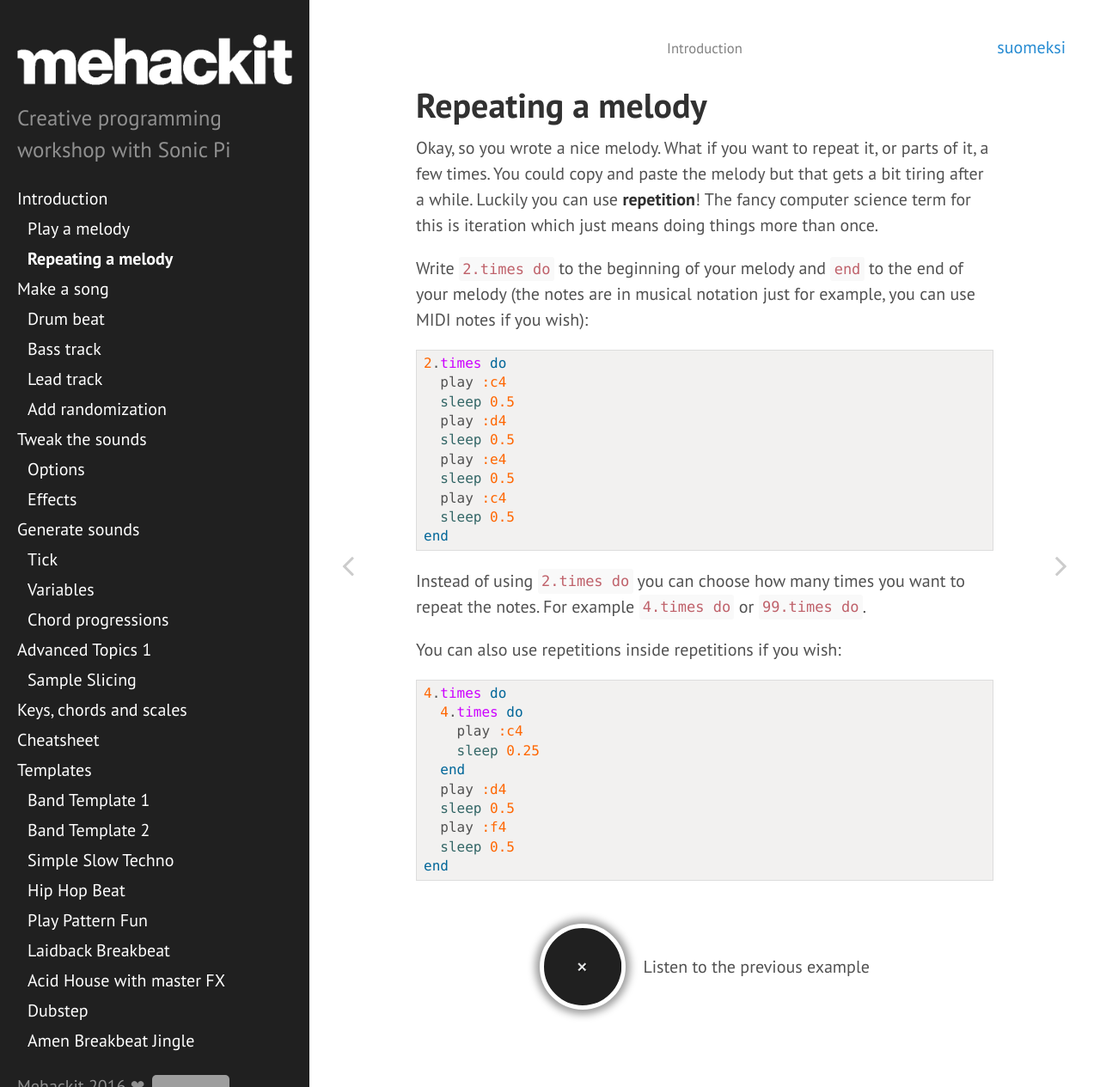
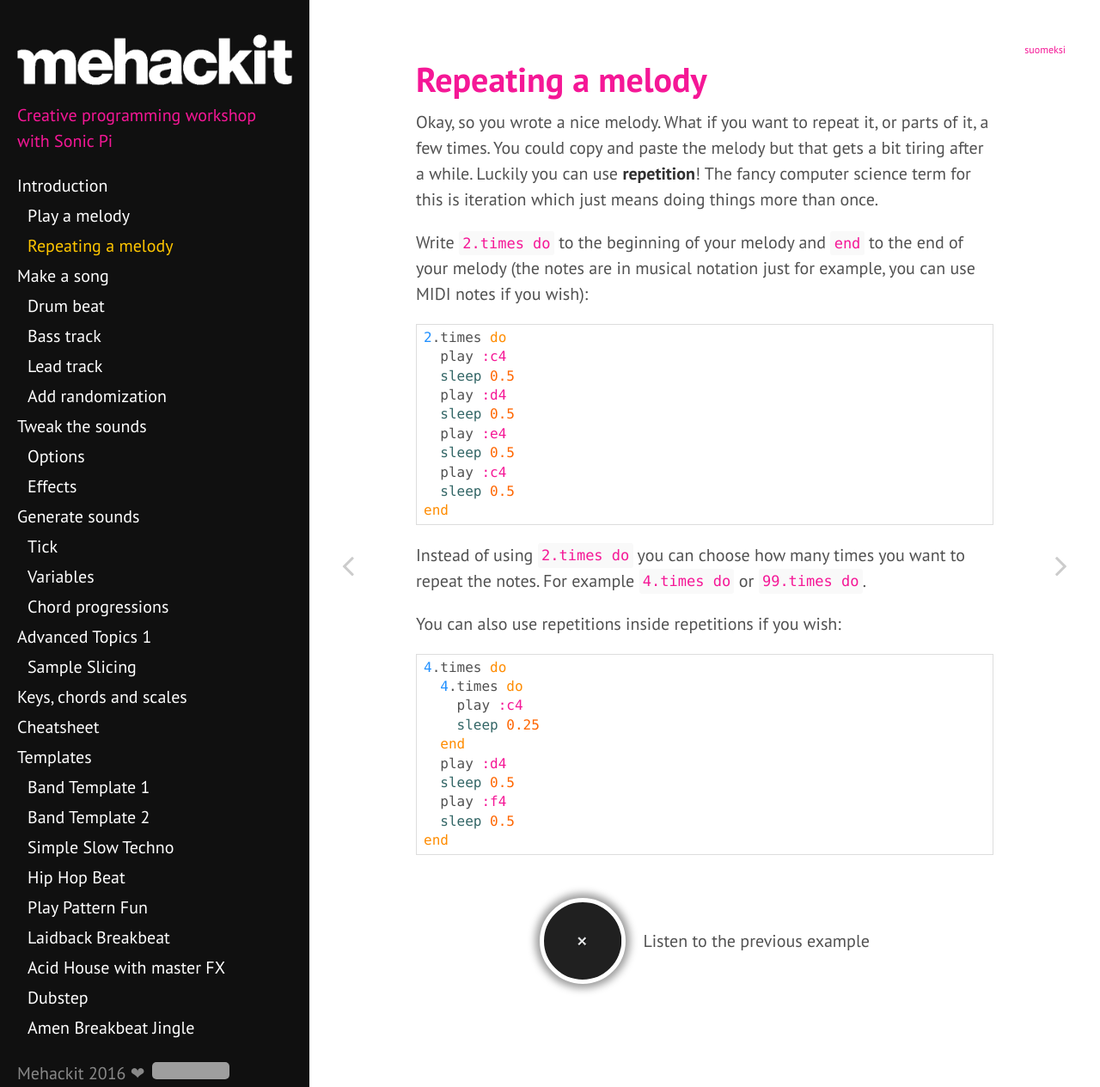
Before and after one commit to mehackit/sonic-pi-workshop, a Jekyll site: the page built from _exercises/en/01-introduction/03-loop-a-melody.md, in a window 1280 px wide and 1265 px high. Shown: the whole window at 86% size. Built offline with Jekyll 4.4.1, drawn with Linux system fonts in a browser that asks for light colours; nearby versions of some CDN libraries; some web fonts are replaced; grey boxes are pictures that could not be loaded.

Commit message:
Modified the css style of the pages to match the colors of Sonic Pi

```diff
--- a/_includes/index.html
+++ b/_includes/index.html
@@ -1,6 +1,6 @@
 <!-- <div class="page"> -->
 <div id="frontpage">
-  <h1>Mehackit</h1>
+  <!-- <img src="{{ "/assets/img/mehackit_logo_purple.png" | prepend: site.baseurl }}"> -->
   <h2>{% if page.lang == "fi" %} {{ site.description_fi }} {% else %} {{ site.description }} {% endif %}</h2>
   <img src="{{ "/assets/img/logo.png" | prepend: site.baseurl }}">
 </div>
--- a/assets/css/main.css
+++ b/assets/css/main.css
@@ -55,11 +55,12 @@ button {
 
 code.highlighter-rouge {
   padding: 0.25em;
-}
+  color: #f51796;
+ }
 
 pre {
   padding: 0.25em 0.5em;
-  background: #F2F1F0 none repeat scroll 0% 0%;
+  background: #FFFFFF none repeat scroll 0% 0%;
   border: 1px solid #DDD;
 }
 
@@ -81,6 +82,12 @@ img.inline {
   position: absolute;
   right: 2rem;
   z-index: 999;
+  color: #f51796;
+}
+
+.lang a {
+  color: #f51796;
+  font-size: 12px;
 }
 
 /*
@@ -94,7 +101,7 @@ img.inline {
   text-align: center;
   padding: 2rem 1rem;
   color: rgba(255,255,255,.5);
-  background-color: #202020;
+  background-color: #101010;
 }
 
 #sidebar_lead {
@@ -102,6 +109,8 @@ img.inline {
   display: inline-block;
   margin-bottom: 0px;
   text-align: left;
+  color: #f51796;
+  font-size: 1em;
 }
 
 #toggle {
@@ -175,6 +184,7 @@ img.inline {
 .sidebar-nav-item {
   display: block;
   line-height: 1.75;
+  font-size: 1em;
 }
 
 .sidebar-nav ul {
@@ -187,7 +197,9 @@ a.sidebar-nav-item:focus {
   text-decoration: underline;
 }
 .sidebar-nav-item.active {
-  font-weight: bold;
+  /* font-weight: bold; */
+  /* color: #fcff00; */
+  color: #ffc600;
 }
 
 /* Sticky sidebar
@@ -226,6 +238,12 @@ a.sidebar-nav-item:focus {
 .exercise {
   margin: 0px auto;
   max-width: 80%;
+}
+
+.exercise-title {
+  /* color: #818181; */
+  color: #f51796;
+  /* background-color: #202020;*/
 }
 
 .exercise-nav {
@@ -336,7 +354,10 @@ a.exercise-nav:hover, a.exercise-nav:focus {
  */
 
  .chapter-title {
-  color: #818181;
+  /* color: #818181; */
+  color: #f51796;
+  background-color: #202020;
+  display: none;
 }
 
 /*
--- a/assets/css/poole.css
+++ b/assets/css/poole.css
@@ -67,7 +67,7 @@ body {
 
 /* No `:visited` state is required by default (browsers will use `a`) */
 a {
-  color: #268bd2;
+  color: #2090ff;
   text-decoration: none;
 }
 a strong {
--- a/assets/css/syntax.css
+++ b/assets/css/syntax.css
@@ -1,7 +1,7 @@
 .highlight .hll { background-color: #ffc; }
 .highlight .c { color: #999; } /* Comment */
 .highlight .err { color: #a00; background-color: #faa } /* Error */
-.highlight .k { color: #069; } /* Keyword */
+.highlight .k { color: #ff8c00; } /* Keyword */
 .highlight .o { color: #555 } /* Operator */
 .highlight .cm { color: #09f; font-style: italic } /* Comment.Multiline */
 .highlight .cp { color: #099 } /* Comment.Preproc */
@@ -23,8 +23,8 @@
 .highlight .kp { color: #069 } /* Keyword.Pseudo */
 .highlight .kr { color: #069; } /* Keyword.Reserved */
 .highlight .kt { color: #078; } /* Keyword.Type */
-.highlight .m { color: #f60 } /* Literal.Number */
-.highlight .s { color: #d44950 } /* Literal.String */
+.highlight .m { color: #f60; } /* Literal.Number */
+.highlight .s { color: #d44950; } /* Literal.String */
 .highlight .na { color: #4f9fcf } /* Name.Attribute */
 .highlight .nb { color: #366 } /* Name.Builtin */
 .highlight .nc { color: #0a8; } /* Name.Class */
@@ -32,7 +32,7 @@
 .highlight .nd { color: #99f } /* Name.Decorator */
 .highlight .ni { color: #999; } /* Name.Entity */
 .highlight .ne { color: #c00; } /* Name.Exception */
-.highlight .nf { color: #c0f } /* Name.Function */
+/*.highlight .nf { color: #c0f } /* Name.Function */
 .highlight .nl { color: #99f } /* Name.Label */
 .highlight .nn { color: #0cf; } /* Name.Namespace */
 .highlight .nt { color: #2f6f9f; } /* Name.Tag */
@@ -41,7 +41,7 @@
 .highlight .w { color: #bbb } /* Text.Whitespace */
 .highlight .mf { color: #f60 } /* Literal.Number.Float */
 .highlight .mh { color: #f60 } /* Literal.Number.Hex */
-.highlight .mi { color: #f60 } /* Literal.Number.Integer */
+.highlight .mi { color: #2090ff } /* Literal.Number.Integer */
 .highlight .mo { color: #f60 } /* Literal.Number.Oct */
 .highlight .sb { color: #c30 } /* Literal.String.Backtick */
 .highlight .sc { color: #c30 } /* Literal.String.Char */
@@ -53,8 +53,8 @@
 .highlight .sx { color: #c30 } /* Literal.String.Other */
 .highlight .sr { color: #3aa } /* Literal.String.Regex */
 .highlight .s1 { color: #c30 } /* Literal.String.Single */
-/*.highlight .ss { color: #fc3 } /* Literal.String.Symbol */
-.highlight .ss { color: #f60 } /* Literal.String.Symbol */
+/*.highlight .ss { color: #f51796 } /* Literal.String.Symbol */
+.highlight .ss { color: #f51796 } /* Literal.String.Symbol */
 .highlight .bp { color: #366 } /* Name.Builtin.Pseudo */
 .highlight .vc { color: #033 } /* Name.Variable.Class */
 .highlight .vg { color: #033 } /* Name.Variable.Global */
```
Also changed, not shown: assets/img/mehackit_logo_purple.png (added).
